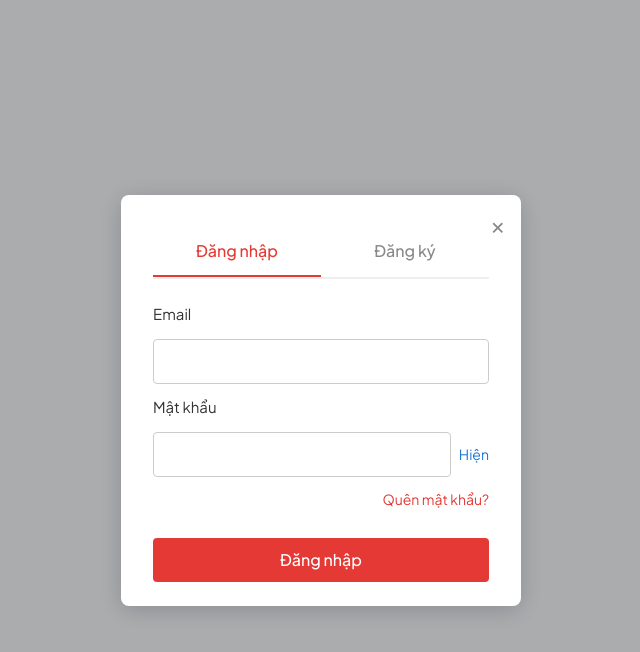
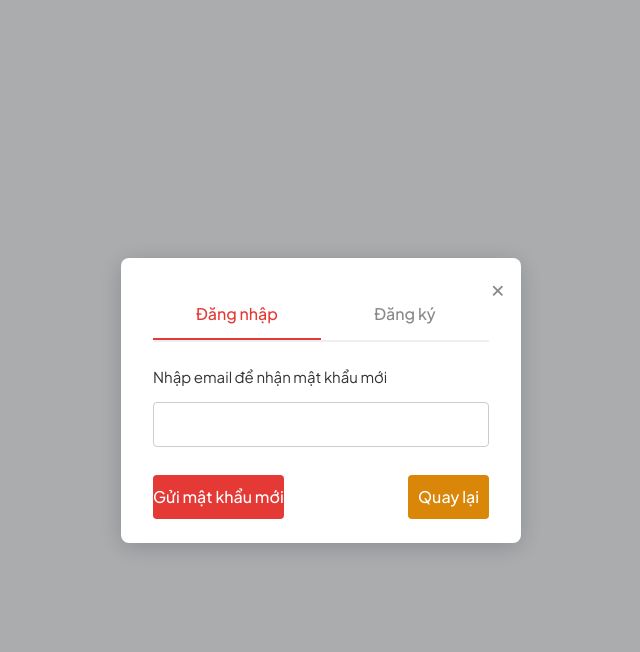
Before and after one commit to vietdungswiss11/bookweb_frontend, a React (Create React App) app: page /checkout in a window 1280 px wide. Both pictures are taken after a click on the link "Quên mật khẩu?". Shown: the top 652 px of the page, without its empty margins (319-959 px from the left). Built offline with nearby package versions, Linux system fonts and the light colour scheme.

Commit message:
forgot password

```diff
--- a/src/App.tsx
+++ b/src/App.tsx
@@ -26,6 +26,7 @@ import BooksPage from "./admin/BooksPage";
 import CategoriesPage from "./admin/CategoriesPage";
 import OrdersPage from "./admin/OrdersPage";
 import UsersPage from "./admin/UsersPage";
+import RequireAdmin from "./admin/components/RequireAdmin";
 
 function HomePage() {
   const [categories, setCategories] = useState<any[]>([]);
@@ -100,6 +101,7 @@ function App() {
           <Route
             path="/admin/*"
             element={
+              <RequireAdmin>
                 <div style={{ display: "flex" }}>
                   <AdminSidebar />
                   <div style={{ width: "100%" }}>
@@ -112,6 +114,7 @@ function App() {
                     </Routes>
                   </div>
                 </div>
+              </RequireAdmin>
             }
           />
         </Routes>
--- /dev/null
+++ b/src/admin/components/RequireAdmin.tsx
@@ -0,0 +1,12 @@
+import React from "react";
+import { Navigate } from "react-router-dom";
+
+const RequireAdmin: React.FC<{ children: React.ReactNode }> = ({ children }) => {
+    const user = JSON.parse(localStorage.getItem("user") || "null");
+    if (!user || !user.roles || !user.roles.includes("ROLE_ADMIN")) {
+        return <Navigate to="/" replace />;
+    }
+    return <>{children}</>;
+};
+
+export default RequireAdmin;
--- a/src/components/AuthModal.css
+++ b/src/components/AuthModal.css
@@ -145,3 +145,28 @@
 .auth-modal-close:hover {
     color: #e53935;
 }
+
+.auth-btn-row {
+    display: flex;
+    justify-content: space-between;
+    gap: 0;
+    margin-top: 0;
+    padding-top: 8px;
+}
+
+.auth-back-btn {
+    background: #d98609;
+    color: #fff;
+    border: none;
+    border-radius: 4px;
+    padding: 10px;
+    font-size: 16px;
+    font-weight: 500;
+    cursor: pointer;
+    margin-top: 8px;
+    transition: background 0.2s;
+}
+
+.auth-back-btn:hover {
+    background: #b3740a;
+}
--- a/src/components/AuthModal.tsx
+++ b/src/components/AuthModal.tsx
@@ -1,6 +1,6 @@
 import React, { useState } from 'react';
 import './AuthModal.css';
-import { signin, signup } from '../services/authService';
+import { signin, signup, forgotPassword } from '../services/authService';
 import { useNavigate } from 'react-router-dom';
 
 interface AuthModalProps {
@@ -16,6 +16,9 @@ const AuthModal: React.FC<AuthModalProps> = ({ open, onClose }) => {
     const [error, setError] = useState<string | null>(null);
     const [success, setSuccess] = useState<string | null>(null);
     const [loading, setLoading] = useState(false);
+    const [showForgot, setShowForgot] = useState(false);
+    const [forgotEmail, setForgotEmail] = useState('');
+    const [forgotMsg, setForgotMsg] = useState<string | null>(null);
     const navigate = useNavigate();
 
     if (!open) return null;
@@ -76,6 +79,23 @@ const AuthModal: React.FC<AuthModalProps> = ({ open, onClose }) => {
         setLoading(false);
     };
 
+    const handleForgotPassword = async (e: React.FormEvent) => {
+        e.preventDefault();
+        setForgotMsg(null);
+        setLoading(true);
+        try {
+            const res = await forgotPassword(forgotEmail);
+            if (res.success) {
+                setForgotMsg('Mật khẩu mới đã được gửi về email của bạn!');
+            } else {
+                setForgotMsg(res.message || 'Không tìm thấy email hoặc lỗi gửi mail!');
+            }
+        } catch (err) {
+            setForgotMsg('Lỗi kết nối server!');
+        }
+        setLoading(false);
+    };
+
     return (
         <div className="auth-modal-overlay" onClick={onClose}>
             <div className="auth-modal" onClick={e => e.stopPropagation()}>
@@ -84,6 +104,17 @@ const AuthModal: React.FC<AuthModalProps> = ({ open, onClose }) => {
                     <div className={tab === 'register' ? 'active' : ''} onClick={() => setTab('register')}>Đăng ký</div>
                 </div>
                 {tab === 'login' ? (
+                    showForgot ? (
+                        <form className="auth-form" onSubmit={handleForgotPassword}>
+                            <label>Nhập email để nhận mật khẩu mới</label>
+                            <input type="email" value={forgotEmail} onChange={e => setForgotEmail(e.target.value)} required />
+                            {forgotMsg && <div style={{ color: forgotMsg.includes('gửi') ? 'green' : 'red', fontSize: 14 }}>{forgotMsg}</div>}
+                            <div className="auth-btn-row">
+                                <button type="submit" className="auth-submit" disabled={loading}>{loading ? 'Đang gửi...' : 'Gửi mật khẩu mới'}</button>
+                                <button type="button" className="auth-back-btn" onClick={() => { setShowForgot(false); setForgotMsg(null); }}>Quay lại</button>
+                            </div>
+                        </form>
+                    ) : (
                         <form className="auth-form" onSubmit={handleLogin}>
                             <label>Email</label>
                             <input type="email" value={loginInfo.username} onChange={e => setLoginInfo({ ...loginInfo, username: e.target.value })} />
@@ -93,12 +124,13 @@ const AuthModal: React.FC<AuthModalProps> = ({ open, onClose }) => {
                                 <button type="button" className="show-btn" onClick={() => setShowPassword(v => !v)}>{showPassword ? 'Ẩn' : 'Hiện'}</button>
                             </div>
                             <div className="auth-form-footer">
-                            <a href="#" className="forgot-link">Quên mật khẩu?</a>
+                                <a href="#" className="forgot-link" onClick={e => { e.preventDefault(); setShowForgot(true); }}>Quên mật khẩu?</a>
                             </div>
                             {error && <div style={{ color: 'red', fontSize: 14 }}>{error}</div>}
                             {success && <div style={{ color: 'green', fontSize: 14 }}>{success}</div>}
                             <button type="submit" className="auth-submit" disabled={loading}>{loading ? 'Đang đăng nhập...' : 'Đăng nhập'}</button>
                         </form>
+                    )
                 ) : (
                     <form className="auth-form" onSubmit={handleRegister}>
                         <label>Email</label>
--- a/src/services/authService.ts
+++ b/src/services/authService.ts
@@ -28,3 +28,11 @@ export async function signup(email: string, password: string, confirmPassword: s
     });
     return res.json();
 }
+
+export async function forgotPassword(email: string) {
+    const res = await fetch(`${API_URL}/forgot-password?email=${encodeURIComponent(email)}`, {
+        method: 'POST',
+        headers: { 'Content-Type': 'application/json' }
+    });
+    return res.json();
+}
```
Lines whose indentation alone changed are shown as unchanged.
